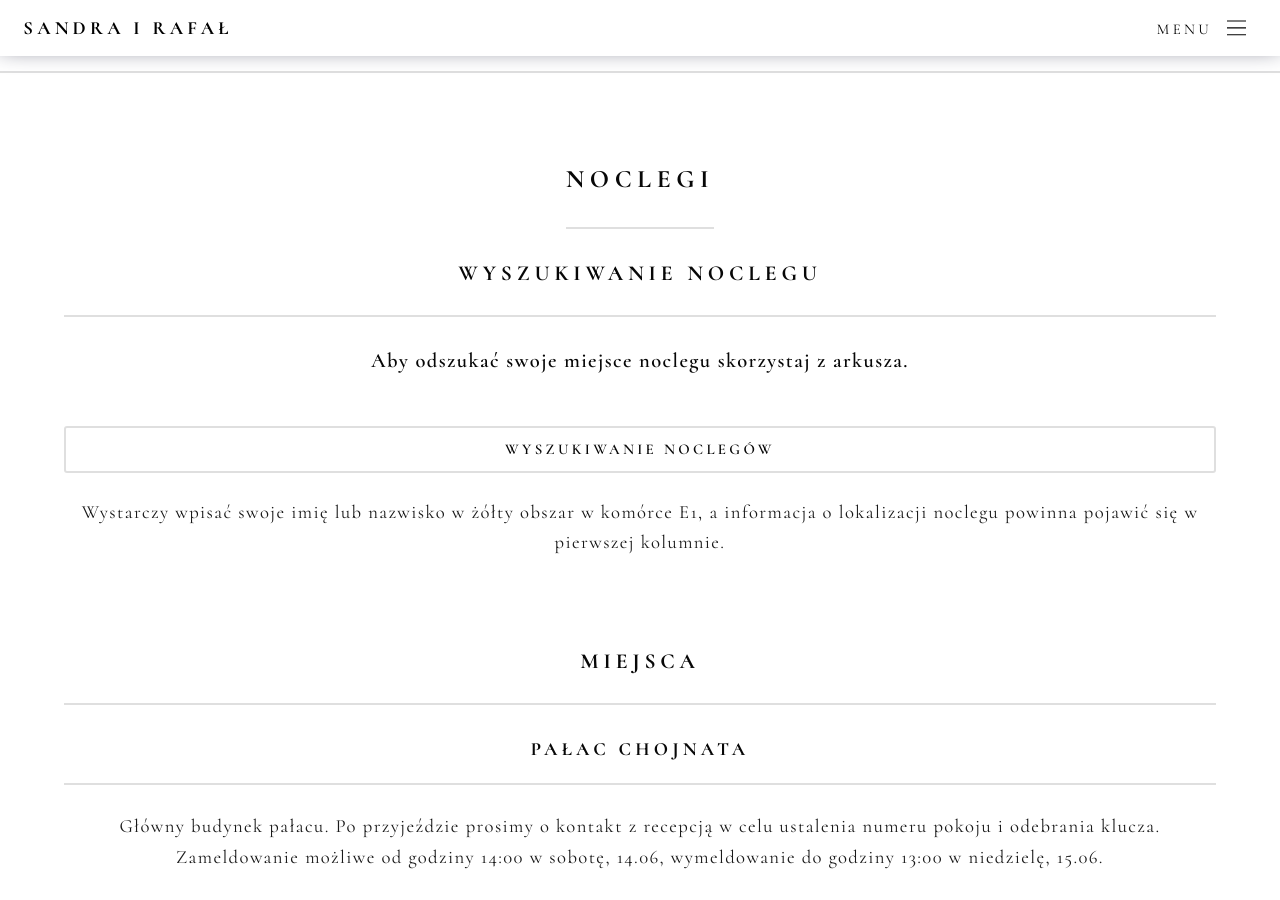
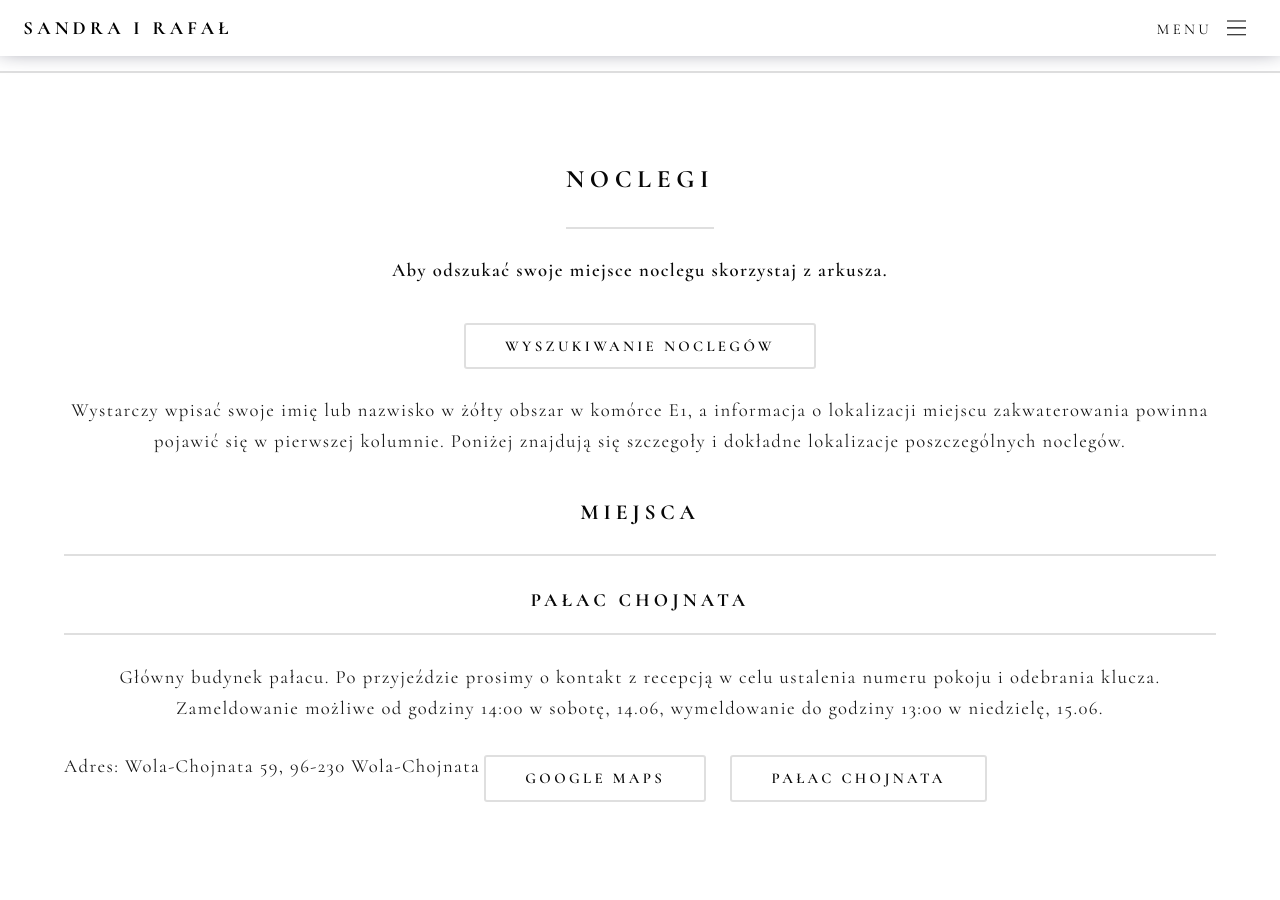
Before and after one commit to sandrarafal2025/sandrarafal2025.github.io, a Jekyll site: the page built from index.html, in a window 1280 px wide and 900 px high, scrolled down 4417 px. Built offline with Jekyll 4.4.1, drawn with Linux system fonts in a browser that asks for light colours; some web fonts are replaced.

Commit message:
accomodation update 6

```diff
--- a/index.html
+++ b/index.html
@@ -148,15 +148,13 @@ layout: landing
     <div class="inner">
         <header class="major">
             <h2>Noclegi</h2>
-            <div class="d-flex flex-column gap-2 mb-5">
-                <h3>Wyszukiwanie noclegu</h3>
-                <p><b>Aby odszukać swoje miejsce noclegu skorzystaj z arkusza.</b></p>
-                <a href="https://docs.google.com/spreadsheets/d/13dec0vUvAOTG1mRGlv2wZupEPoe6nLv7/edit?usp=sharing&ouid=118388648363003039549&rtpof=true&sd=true"
-                   target="_blank"
-                   class="button small mb-3">Wyszukiwanie noclegów</a>
-                <p>Wystarczy wpisać swoje imię lub nazwisko w żółty obszar w komórce E1, a informacja o lokalizacji
-                    noclegu powinna pojawić się w pierwszej kolumnie.</p>
-            </div>
+            <p><b>Aby odszukać swoje miejsce noclegu skorzystaj z arkusza.</b></p>
+            <a href="https://docs.google.com/spreadsheets/d/13dec0vUvAOTG1mRGlv2wZupEPoe6nLv7/edit?usp=sharing&ouid=118388648363003039549&rtpof=true&sd=true"
+               target="_blank"
+               class="button small mb-3">Wyszukiwanie noclegów</a>
+            <p>Wystarczy wpisać swoje imię lub nazwisko w żółty obszar w komórce E1, a informacja o lokalizacji
+                miejscu zakwaterowania powinna pojawić się w pierwszej kolumnie. Poniżej znajdują się szczegoły i dokładne lokalizacje poszczególnych noclegów.</p>
+
             <div class="d-flex flex-column gap-2 mb-5">
                 <h3>Miejsca</h3>
                 <div class="d-flex flex-column gap-2 mb-5">
```
